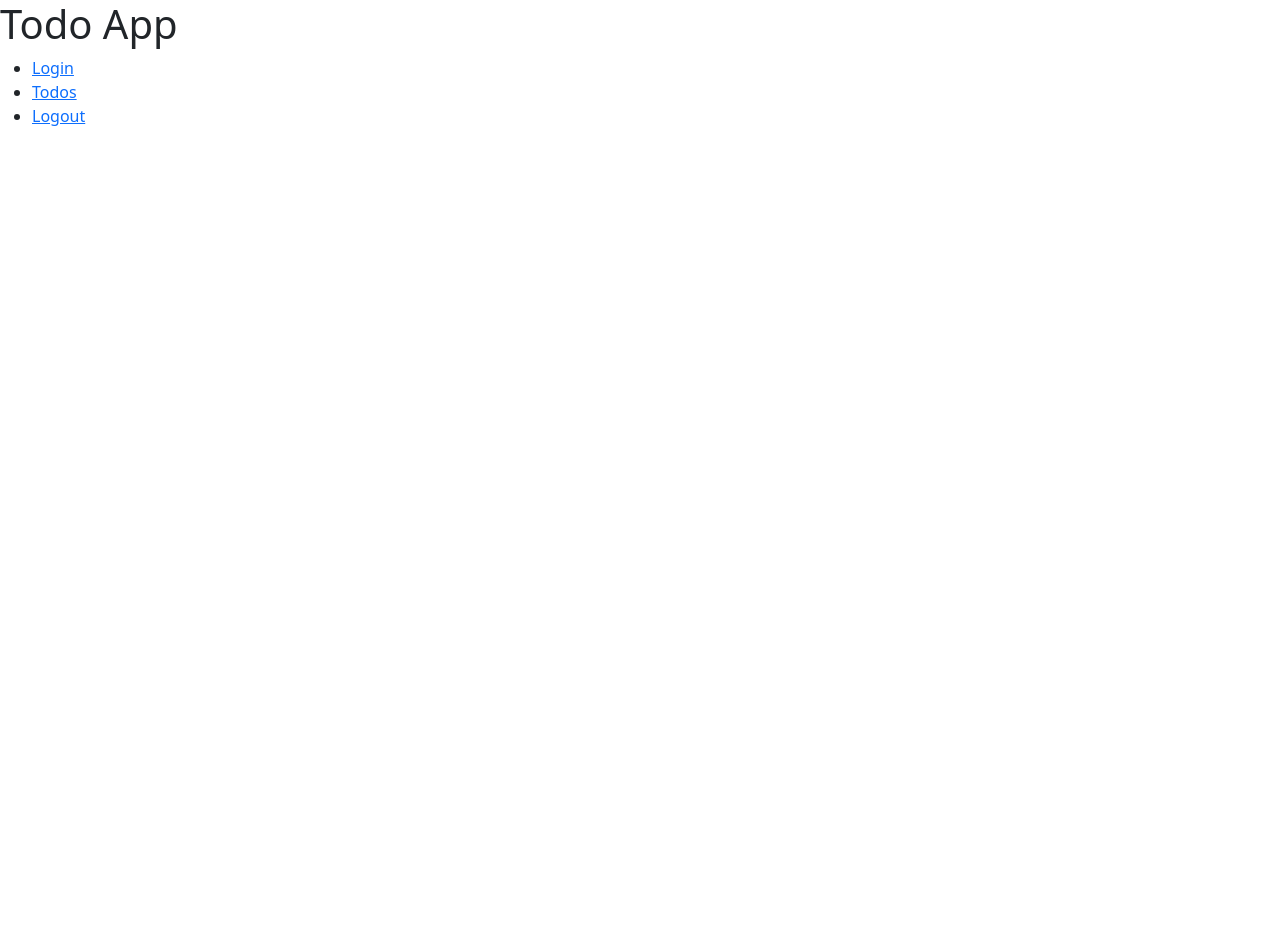
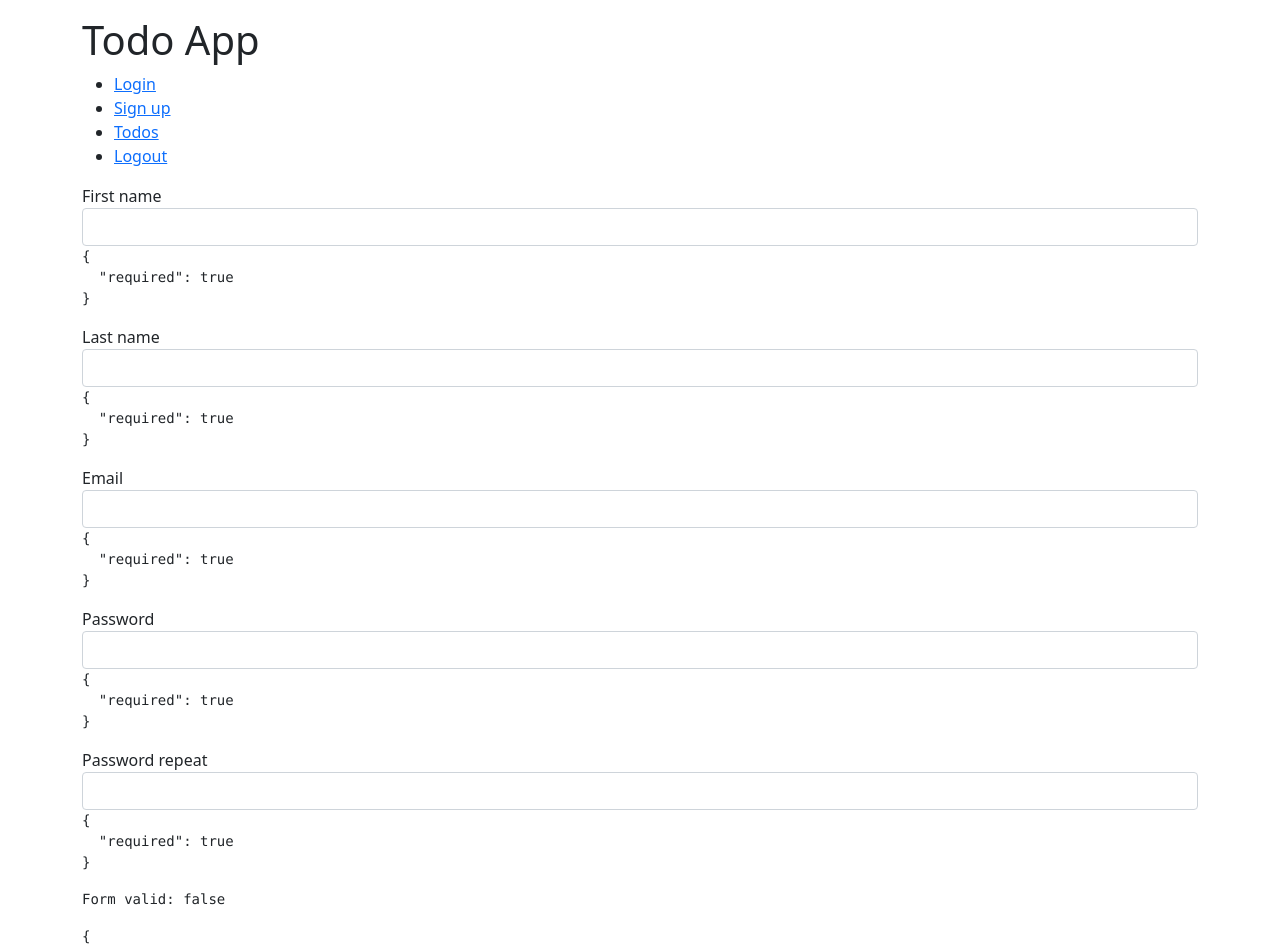
Before and after one commit to GiovanniBattista/todo-app, an Angular app: page /sign-up in a window 1280 px wide. Before the commit this address led to /. Shown: the top 949 px of the page. Before the commit the page ends 800 px from the top, so only its background shows below. Built offline with nearby package versions, Linux system fonts and the light colour scheme.

Commit message:
Kurstag 7: Sign up and forms

```diff
--- a/src/app/app.component.html
+++ b/src/app/app.component.html
@@ -1,9 +1,12 @@
+<div class="container mt-3">
   <h1>Todo App</h1>
 
   <ul>
     <li><a routerLink="/">Login</a></li>
+    <li><a routerLink="/sign-up">Sign up</a></li>
     <li><a routerLink="/todos">Todos</a></li>
     <li><a routerLink="/logout">Logout</a></li>
   </ul>
 
   <router-outlet></router-outlet>
+</div>
--- a/src/app/app.module.ts
+++ b/src/app/app.module.ts
@@ -1,26 +1,14 @@
 import { NgModule } from '@angular/core';
-import { FormsModule } from '@angular/forms';
+import { FormBuilder, FormsModule } from '@angular/forms';
 import { BrowserModule } from '@angular/platform-browser';
 
 import { AppComponent } from './app.component';
 import { HttpClientModule } from '@angular/common/http';
 import { AuthModule } from './modules/auth/auth.module';
 import { RouterModule, Routes } from '@angular/router';
-import { LoginComponent } from './modules/auth/components/login/login.component';
 import { LoggedInGuard } from './modules/auth/guards/logged-in.guard';
-import { PublicGuard } from './modules/auth/guards/public.guard';
-import { LogoutComponent } from './modules/auth/components/logout/logout.component';
 
-const routes: Routes = [{
-  path: '',
-  canActivate: [PublicGuard],
-  component: LoginComponent
-},
-{
-  path: 'logout',
-  canActivate: [LoggedInGuard],
-  component: LogoutComponent
-},
+const routes: Routes = [
 {
   path: 'todos',
   canLoad: [LoggedInGuard],
--- a/src/app/modules/auth/auth-routing.module.ts
+++ b/src/app/modules/auth/auth-routing.module.ts
@@ -1,7 +1,25 @@
 import { NgModule } from '@angular/core';
 import { RouterModule, Routes } from '@angular/router';
+import { LoginComponent } from './components/login/login.component';
+import { LogoutComponent } from './components/logout/logout.component';
+import { SignUpComponent } from './components/sign-up/sign-up.component';
+import { LoggedInGuard } from './guards/logged-in.guard';
+import { PublicGuard } from './guards/public.guard';
 
-const routes: Routes = [];
+const routes: Routes = [{
+  path: '',
+  canActivate: [PublicGuard],
+  component: LoginComponent
+}, {
+  path: 'sign-up',
+  canActivate: [PublicGuard],
+  component: SignUpComponent
+},
+{
+  path: 'logout',
+  canActivate: [LoggedInGuard],
+  component: LogoutComponent
+}];
 
 @NgModule({
   imports: [RouterModule.forChild(routes)],
--- /dev/null
+++ b/src/app/modules/auth/components/sign-up/sign-up.component.html
@@ -0,0 +1,47 @@
+<form [formGroup]="form" (ngSubmit)="onSubmit()">
+
+  <div class="mb-3">
+    <label for="firstName">First name</label>
+    <input id="firstName" autocomplete="given-name" type="text" class="form-control" formControlName="firstName">
+
+    <app-input-errors [errors]="form.get('firstName')?.errors"></app-input-errors>
+  </div>
+
+  <div class="mb-3">
+    <label for="lastName">Last name</label>
+    <input id="lastName" autocomplete="family-name" type="text" class="form-control" formControlName="lastName">
+
+    <app-input-errors [errors]="form.get('lastName')?.errors"></app-input-errors>
+  </div>
+
+  <div class="mb-3">
+    <label for="email">Email</label>
+    <input id="email" autocomplete="email" type="email" class="form-control" formControlName="email">
+
+    <app-input-errors [errors]="form.get('email')?.errors"></app-input-errors>
+  </div>
+
+  <div class="mb-3">
+    <label for="password">Password</label>
+    <input id="password" autocomplete="new-password" type="password" class="form-control" formControlName="password">
+
+    <app-input-errors [errors]="form.get('password')?.errors"></app-input-errors>
+  </div>
+
+  <div class="mb-3">
+    <label for="passwordRepeat">Password repeat</label>
+    <input id="passwordRepeat" autocomplete="off" type="password" class="form-control" formControlName="passwordRepeat">
+
+    <app-input-errors [errors]="form.get('passwordRepeat')?.errors"></app-input-errors>
+  </div>
+
+  <div *ngIf="form.errors?.['passwordMatch']">
+    Attention: Passwords do not match!
+  </div>
+
+  <pre>Form valid: {{ form.valid | json }}</pre>
+  <pre>{{ form.value | json }}</pre>
+
+  <button class="btn btn-primary" type="submit">Sign up</button>
+
+</form>
--- /dev/null
+++ b/src/app/modules/auth/components/sign-up/sign-up.component.ts
@@ -0,0 +1,70 @@
+import { Component, OnInit } from '@angular/core';
+import { AbstractControl, AsyncValidatorFn, FormBuilder, FormGroup, Validators } from '@angular/forms';
+import { map, of } from 'rxjs';
+import { AuthService } from '../../services/auth.service';
+
+function checkEmailValidator(authService: AuthService): AsyncValidatorFn {
+  return (control: AbstractControl) => {
+    // async
+    // null --> valid
+    // { checkEmail: true }
+    return authService.checkEmail(control.value).pipe(
+
+      map( isAvailable => {
+        console.log("Response: ", isAvailable);
+        if (isAvailable) {
+          return null;
+        }
+
+        return {
+          checkEmail: true,
+        }
+      })
+      )
+  };
+}
+
+@Component({
+  selector: 'app-sign-up',
+  templateUrl: './sign-up.component.html',
+  styleUrls: ['./sign-up.component.css']
+})
+export class SignUpComponent implements OnInit {
+  form: FormGroup;
+
+  constructor(private formBuilder: FormBuilder, private authService: AuthService) {
+    this.form = formBuilder.group({
+      firstName: [null, [Validators.required]],
+      lastName: [null, [Validators.required]],
+      email: [null, [Validators.required, Validators.email], [checkEmailValidator(authService)]],
+      password: [null, [Validators.required, Validators.minLength(8)]],
+      passwordRepeat: [null, [Validators.required]],
+    }, {
+      validators: (control) => {
+        const { password, passwordRepeat } = control.value;
+
+        if (password && passwordRepeat) {
+          if (password !== passwordRepeat) {
+            return {
+              passwordMatch: true,
+            };
+          }
+        }
+
+        return null;
+      }
+    });
+
+  }
+
+  ngOnInit(): void {
+  }
+
+  onSubmit() {
+    console.log(this.form.value);
+    if (this.form.valid) {
+      alert('Submitting');
+    }
+  }
+
+}
--- a/src/app/modules/auth/services/auth.service.ts
+++ b/src/app/modules/auth/services/auth.service.ts
@@ -1,6 +1,6 @@
-import { HttpClient } from "@angular/common/http";
+import { HttpClient, HttpParams } from "@angular/common/http";
 import { Injectable } from "@angular/core";
-import { Observable, tap } from "rxjs";
+import { map, Observable, of, tap } from "rxjs";
 import { environment } from "src/environments/environment";
 
 export interface LoginResponse {
@@ -34,6 +34,14 @@ export class AuthService {
     );
   }
 
+  checkEmail(email: string): Observable<boolean> {
+    const params = new HttpParams().set('email', email);
+    return this.httpClient.get<{ available: boolean }>(`${environment.api}/auth/check-email`, { params })
+      .pipe(
+        map(result => result.available),
+      );
+  }
+
   logout() {
     localStorage.removeItem(TOKEN_KEY);
   }
--- /dev/null
+++ b/src/app/modules/shared/components/input-errors/input-errors.component.html
@@ -0,0 +1,3 @@
+<div *ngIf="errors">
+  <pre>{{ errors | json }}</pre>
+</div>
--- /dev/null
+++ b/src/app/modules/shared/components/input-errors/input-errors.component.ts
@@ -0,0 +1,18 @@
+import { Component, Input, OnInit } from '@angular/core';
+import { ValidationErrors } from '@angular/forms';
+
+@Component({
+  selector: 'app-input-errors',
+  templateUrl: './input-errors.component.html',
+  styleUrls: ['./input-errors.component.css']
+})
+export class InputErrorsComponent implements OnInit {
+
+  @Input() errors: ValidationErrors | null | undefined;
+
+  constructor() { }
+
+  ngOnInit(): void {
+  }
+
+}
```
Also changed, not shown: src/app/modules/auth/auth.module.ts (+8 -3 lines), src/app/modules/shared/shared.module.ts (added, +18 -0 lines), src/app/modules/auth/components/sign-up/sign-up.component.css (added), src/app/modules/shared/components/input-errors/input-errors.component.css (added), 2 other files (tests, documents, lock files or other folders). Lines whose indentation alone changed are shown as unchanged.
